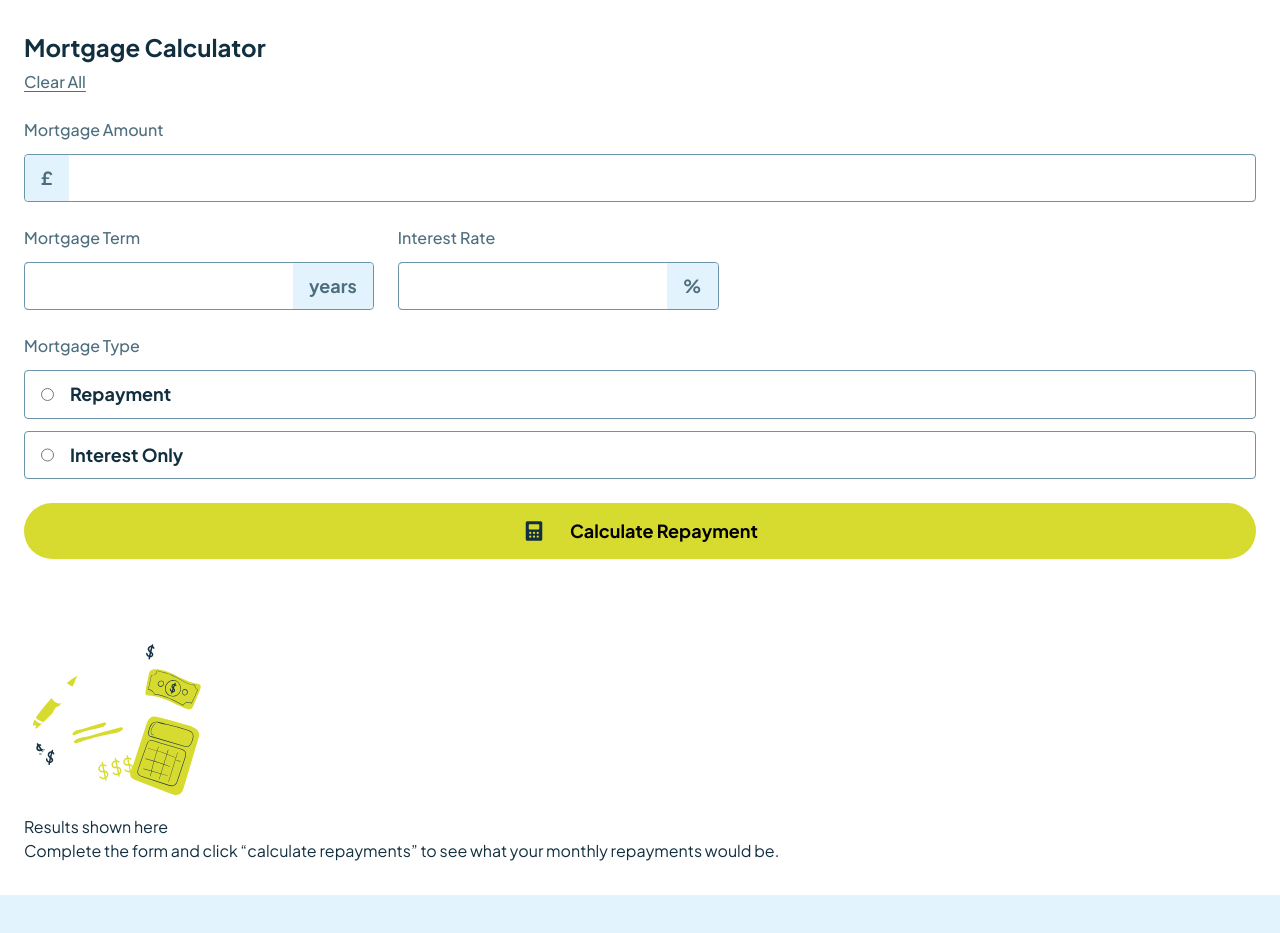
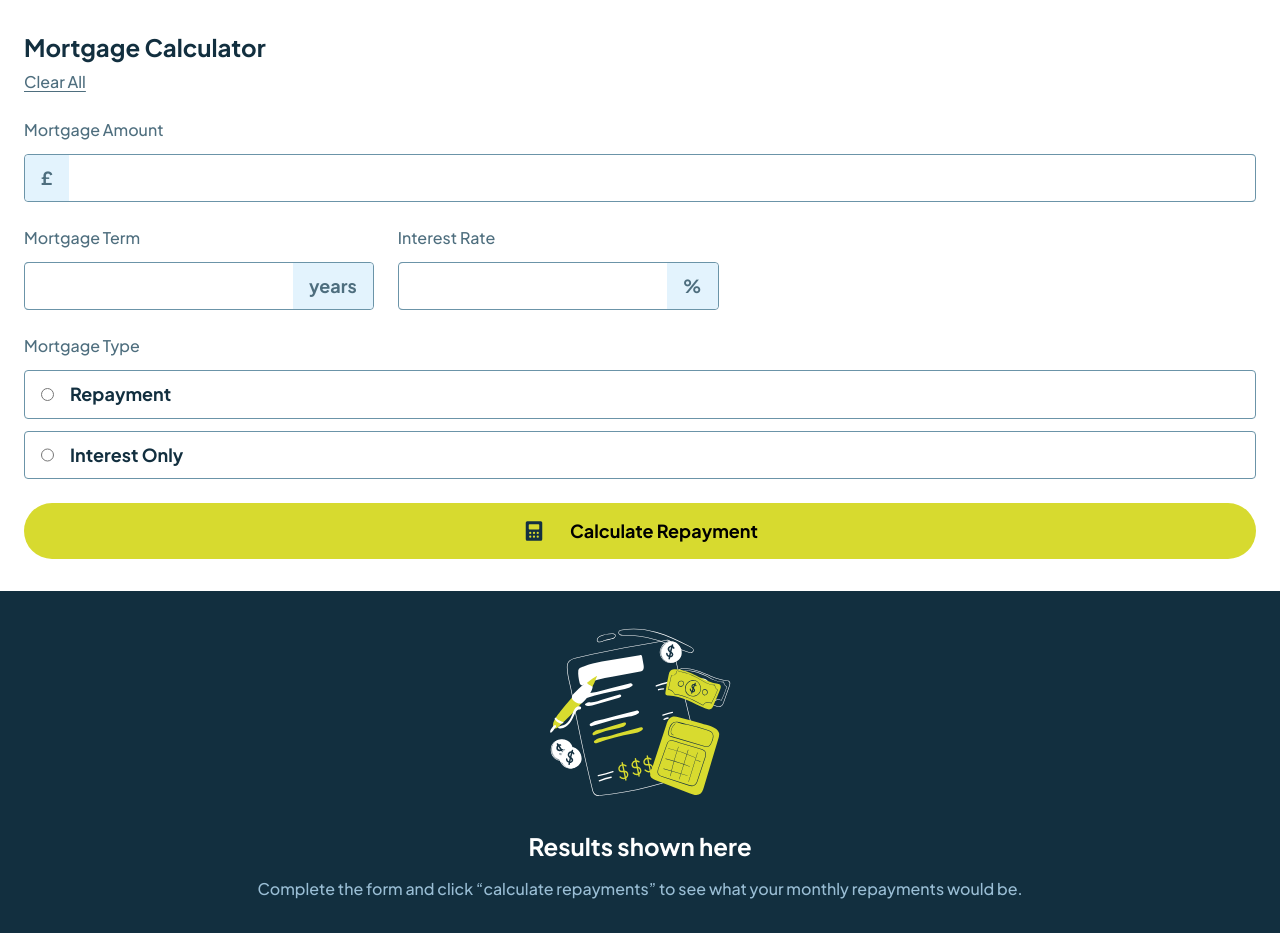
Before and after one commit to KaiWaldrant/fem-mort-repay-calc, a React (Vite) app: page / in a window 1280 px wide. Before the commit the page ends 895 px from the top, so only its background shows below. Built offline with nearby package versions, Linux system fonts and the light colour scheme.

Commit message:
add result section styling

```diff
--- a/src/App.tsx
+++ b/src/App.tsx
@@ -37,7 +37,9 @@ function App() {
 			<section className="calculator">
 				<InputForm calcMortgage={calcMort} clearAll={handleClear} />
 			</section>
-			<section className="results">
+			<section
+				className={`results ${result.monthlyPayment > 0 ? "" : "empty"}`}
+			>
 				<Result result={result} />
 			</section>
 		</main>
--- a/src/components/result.tsx
+++ b/src/components/result.tsx
@@ -10,34 +10,45 @@ interface ResultProps {
 }
 
 export default function Result({ result }: ResultProps) {
+	const f = new Intl.NumberFormat("en-GB", {
+		style: "currency",
+		currency: "GBP",
+		minimumFractionDigits: 2,
+		maximumFractionDigits: 2,
+	})
 	return (
 		<>
 			{result.monthlyPayment > 0 ? (
 				<>
 					<div className="results-header">
-						<h2>Your results</h2>
-						<p>
+						<h2 className="results__heading">Your results</h2>
+						<p className="results__text">
 							Your results are shown below based on the information you
 							provided. To adjust the results, edit the form and click
 							“calculate repayments” again.
 						</p>
 					</div>
 					<div className="results-card">
-						<div className="results-card__monthly">
-							<p>Your Monthly repayments</p>
-							<p>{result.monthlyPayment}</p>
+						<div className="result-group">
+							<p className="result-group__label">Your Monthly repayments</p>
+							<p className="result__monthly">
+								{f.format(result.monthlyPayment)}
+							</p>
 						</div>
-						<div className="results-card__total">
-							<p>Total you'll repay over the term</p>
-							<p>{result.totalPayment}</p>
+						<hr />
+						<div className="result-group">
+							<p className="result-group__label">
+								Total you'll repay over the term
+							</p>
+							<p className="result__yearly">{f.format(result.totalPayment)}</p>
 						</div>
 					</div>
 				</>
 			) : (
 				<>
 					<IllustrationEmpty />
-					<h2>Results shown here</h2>
-					<p>
+					<h2 className="results__heading text-center">Results shown here</h2>
+					<p className="results__text text-center">
 						Complete the form and click “calculate repayments” to see what your
 						monthly repayments would be.
 					</p>
--- a/src/index.css
+++ b/src/index.css
@@ -161,9 +161,9 @@ input {
 }
 
 .input-unit {
-	height: 100%;
 	display: flex;
 	align-items: center;
+	height: 100%;
 	padding-inline: 1rem;
 	font-size: 1.125rem;
 	font-weight: 700;
@@ -286,3 +286,78 @@ label:has(span.error-message) {
 		}
 	}
 }
+
+/* RESULTS  SECTION */
+
+.results {
+	display: grid;
+	gap: 1.5rem;
+	padding-block: 2rem;
+	padding-inline: 1.5rem;
+	color: var(--clr-white);
+	background-color: var(--clr-slate-900);
+
+	&.empty {
+		gap: 1rem;
+		text-align: center;
+	}
+
+	& svg {
+		justify-self: center;
+	}
+}
+
+.results-header {
+	display: grid;
+	gap: 1rem;
+}
+
+.results__heading {
+	font-size: 1.5rem;
+	font-weight: 700;
+	line-height: 1.25;
+}
+
+.results__text {
+	font-weight: 500;
+	color: var(--clr-slate-300);
+}
+
+.results-card {
+	display: grid;
+	gap: 1rem;
+	padding-block: 1.5rem;
+	padding-inline: 1rem;
+
+	background-color: hsla(0 0% 0% / 0.25);
+
+	border-top: 4px solid var(--clr-lime);
+	border-radius: 8px;
+}
+
+.result-group {
+	display: grid;
+	gap: 0.5rem;
+}
+
+.result-group__label {
+	font-weight: 500;
+	color: var(--clr-slate-300);
+}
+
+.result__monthly {
+	font-size: 2.5rem;
+	font-weight: 700;
+	line-height: normal;
+	color: var(--clr-lime);
+}
+
+.result__yearly {
+	font-size: 1.5rem;
+	font-weight: 700;
+	line-height: 1.25;
+}
+
+hr {
+	border-color: hsl(203 41% 72% / 0.25);
+}
```
